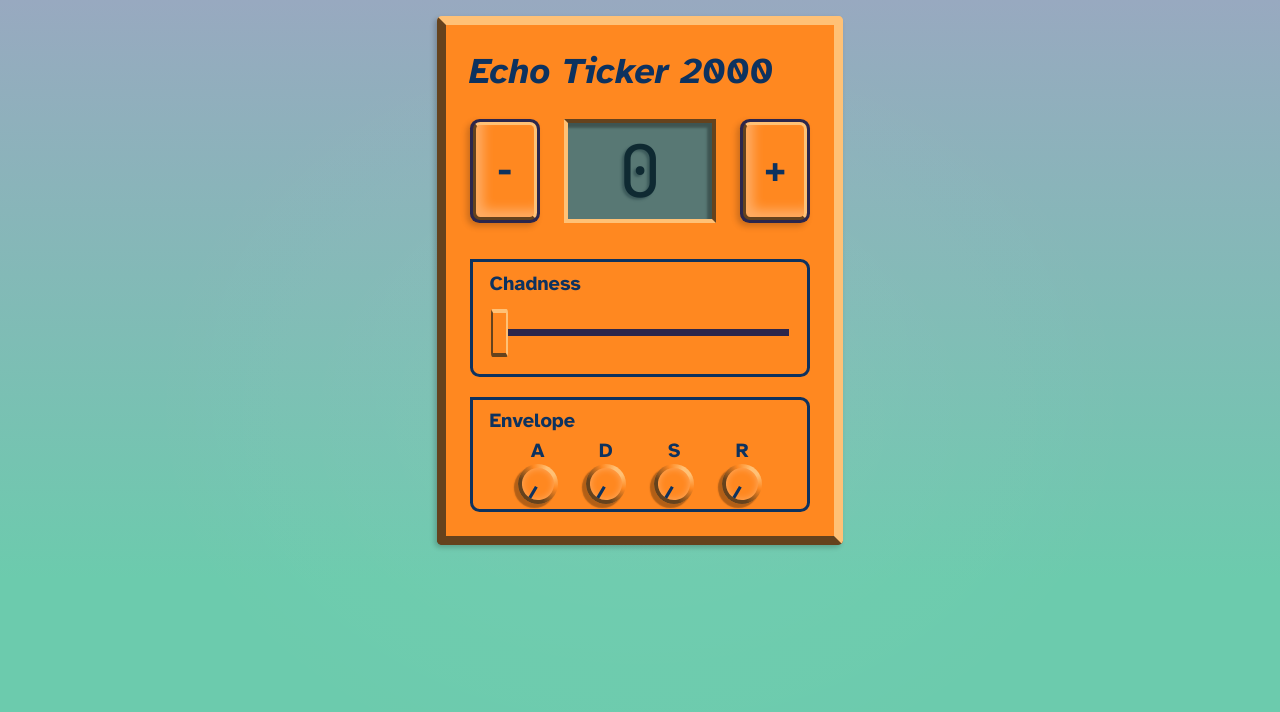
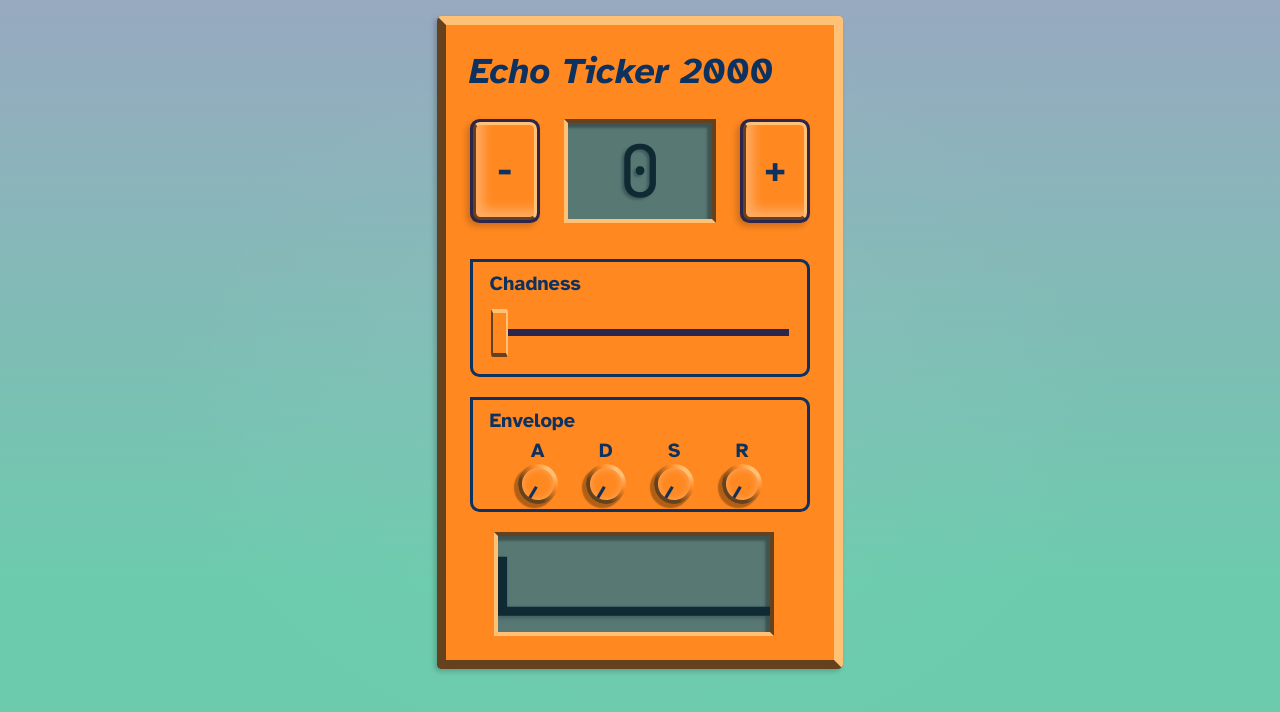
Before and after one commit to CIOSAI/SokkasuannSkeumorphicUI, a SvelteKit app: page / in a window 1280 px wide. Shown: the top 712 px of the page. Built offline with nearby package versions, Linux system fonts and the light colour scheme.

Commit message:
added screen

```diff
--- /dev/null
+++ b/src/lib/Screen.svelte
@@ -0,0 +1,37 @@
+<script>
+
+</script>
+
+<div class="viewport">
+  <div class="screen">
+    <slot></slot>
+  </div>
+</div>
+
+<style>
+  	.viewport {
+		width: 80%;
+		height: 4em;
+		overflow: hidden;
+		text-align: center;
+		position: relative;
+    margin: 0 1em;
+    background-color: var(--LC-background);
+		border-right: .2em solid var(--darken-color);
+		border-top: .2em solid var(--darken-color);
+		border-left: .2em solid var(--secondary-color);
+		border-bottom: .2em solid var(--secondary-color);
+    box-shadow: -.2em .2em .1em rgba(0, 0, 0, 0.3) inset;
+	}
+
+	.screen {
+    font-family: var(--font-mono);
+    -webkit-filter: drop-shadow(-.1em .1em .1em #0f2a3260);
+    filter: drop-shadow(-.1em .1em .1em #0f2a3260);
+    text-shadow: -.1em .1em .1em #0f2a3260;
+		color: var(--LC-content);
+		position: absolute;
+		width: 100%;
+		height: 100%;
+	}
+</style>
--- a/src/routes/+page.svelte
+++ b/src/routes/+page.svelte
@@ -2,6 +2,7 @@
 	import Counter from '$lib/Counter.svelte';
   import Slider from '$lib/Slider.svelte';
   import Knob from '$lib/Knob.svelte';
+  import Screen from '$lib/Screen.svelte';
 
   let knob_values = {a: 0, d: 0, s: 0, r: 0};
   $: console.log(knob_values)
@@ -48,6 +49,20 @@
           <Knob bind:value={knob_values.r} max={1} min={0} pixelRange={50} />
         </div>
       </div>
+    </div>
+    <div style='height: 20px;'/>
+    <div class='screen-container'>
+      <Screen>
+        <svg width='100%' height='100%' viewBox="0 0 300 100">
+          <g fill="none" stroke="currentColor" stroke-width='10' stroke-linejoin="bevel">
+            <path d="M0 80 L5 80
+              L{knob_values.a*100+5} 20
+              l{knob_values.d*150} {60-knob_values.s*60}
+              l{knob_values.r*100} {knob_values.s*60} L300 80
+            "/>
+          </g>
+        </svg>
+      </Screen>
     </div>
   </div>
 </section>
```
